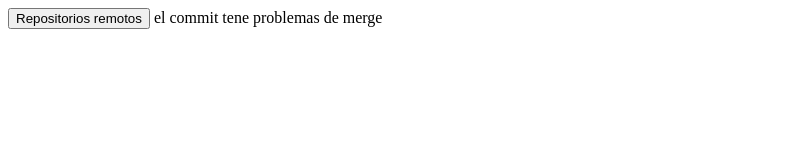
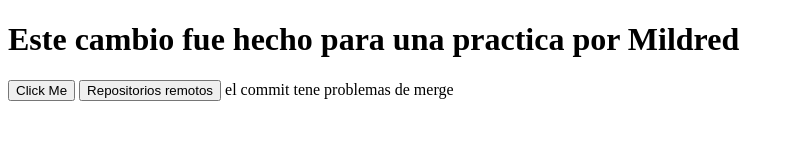
Before and after one commit to MildredVil/REMOTE-REPO-SD2025, a plain HTML site: page index.html in a window 1280 px wide. Shown: the whole page, without its empty margins (0-794 px from the left). Drawn offline with Linux system fonts and the light colour scheme.

Commit message:
Cambios a Index

```diff
--- a/index.html
+++ b/index.html
@@ -1,15 +1,20 @@
 <!DOCTYPE html>
 <html lang="en">
+
 <head>
     <meta charset="UTF-8">
     <meta name="viewport" content="width=device-width, initial-scale=1.0">
     <title>Pruebas de Repositorios remotos</title>
 </head>
+
 <body>
+    <h1> Este cambio fue hecho para una practica por Mildred</h1>
+    <button>Click Me</button>
     <button>
         Repositorios remotos
     </button>
 
-        el commit tene problemas de merge
+    el commit tene problemas de merge
 </body>
+
 </html>
```
